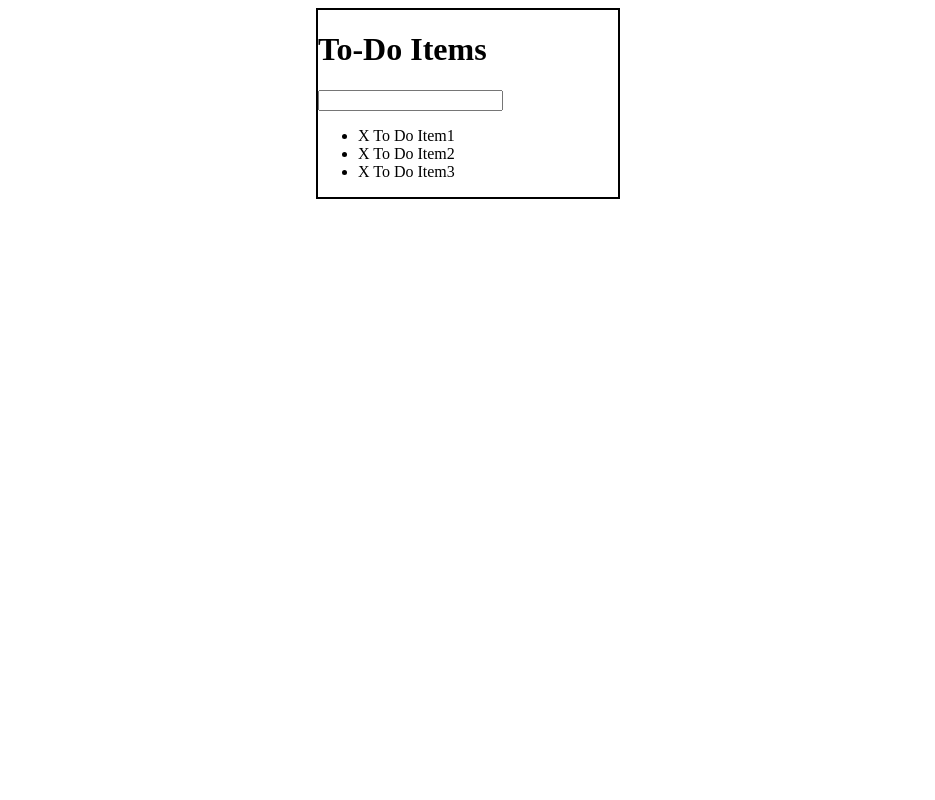
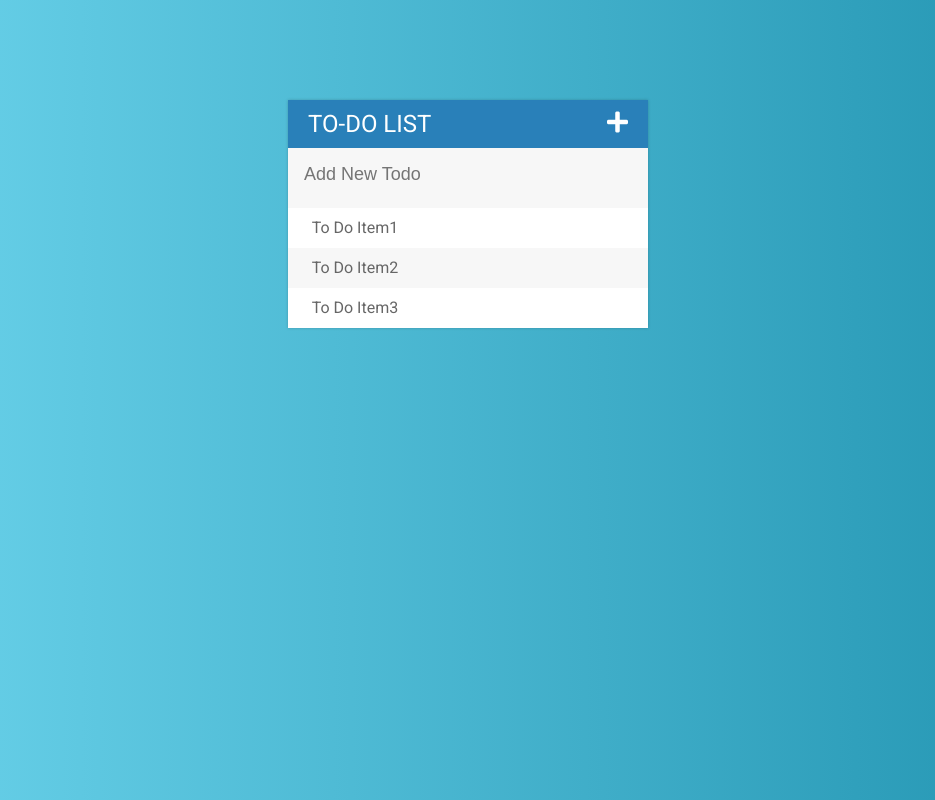
Before and after one commit to darshan61/ToDoList, a plain HTML site: page index.html in a window 1280 px wide. Shown: the whole page, without its empty margins (172-1107 px from the left). Drawn offline with Linux system fonts and the light colour scheme.

Commit message:
Styling v1

```diff
--- a/assests/css/todos.css
+++ b/assests/css/todos.css
@@ -1,10 +1,85 @@
-#container {
-	width: 300px;
-	margin: 0 auto;
-	border: solid 2px black;
+body {
+	font-family: 'Roboto', sans-serif;
+	background: #2193b0;  /* fallback for old browsers */
+    background: -webkit-linear-gradient(to right, #6dd5ed, #2193b0);  /* Chrome 10-25, Safari 5.1-6 */
+	background: linear-gradient(to right, #6dd5ed, #2193b0); /* W3C, IE 10+/ Edge, Firefox 16+, Chrome 26+, Opera 12+, Safari 7+ */
+
 }
 
+h1 {
+	background-color: #2980b9;
+	color: white;
+	font-weight: normal;
+	text-transform: uppercase;
+	margin: 0;
+	padding: 10px 20px;
+	font-size: 24px;
+}
+
+input[type='text'] {
+	font-size: 18px;
+	background-color: #f7f7f7;
+	width: 100%;
+	padding: 13px 13px 20px;
+	box-sizing: border-box;
+	color: #2980b9;
+	border:3px solid rgba(0,0,0,0);
+}
+
+input:focus {
+	background-color: white;
+	border: 3px solid blue;
+	outline: none;
+}
+
+ul {
+	list-style: none;
+	margin:0;
+	padding: 0;
+}
+
+li {
+	background-color: white;
+	height: 40px;
+	line-height: 40px;
+	color: #666;
+}
+
+li:nth-child(2n){
+	background-color: #f7f7f7;
+}
+
+li:hover span{
+	width: 40px;
+	opacity: 1.0;
+}
+
+span {
+	background-color: #e74c3c;
+	height: 40px;
+	margin-right: 20px;
+	color:white;
+	text-align: center;
+	width: 0;
+	display: inline-block;
+	transition: 0.2s linear;
+	opacity: 0;
+}
+
+#container {
+	width: 360px;
+	margin: 100px auto;
+	background-color: #f7f7f7;
+	box-shadow: 0 0 3px rgba(0, 0, 0, 0.2);
+}
+
+.fa-plus {
+	color: white;
+	float: right;
+}
+
+
 .completed {
-	color: green;
+	color: gray;
 	text-decoration: line-through;;
 }
--- a/assests/js/todos.js
+++ b/assests/js/todos.js
@@ -5,7 +5,7 @@ $("ul").on("click","li",function(){
 $("input").on("keypress",function (e){
 	if(e.which === 13){
 		var newItem = $(this).val();
-		$("ul").append("<li><span>X </span>"+ newItem +"</li>");
+		$("ul").append("<li><span><i class='fa fa-trash'></i></span> "+ newItem +"</li>");
 		$(this).val("");
 	}
 });
--- a/index.html
+++ b/index.html
@@ -3,18 +3,20 @@
 <head>
 	<title>To Do List</title>
 	<script type="text/javascript" src="assests\js\lib\jquery-3.3.1.min.js"></script>
+	<link href="https://fonts.googleapis.com/css?family=Roboto:400,500,700" rel="stylesheet">
+	<link rel="stylesheet" href="https://use.fontawesome.com/releases/v5.3.1/css/all.css" integrity="sha384-mzrmE5qonljUremFsqc01SB46JvROS7bZs3IO2EmfFsd15uHvIt+Y8vEf7N7fWAU" crossorigin="anonymous">
 	<link rel="stylesheet" type="text/css" href="assests/css/todos.css">
 
 </head>
 <body>
 
 <div id="container">
-	<h1>To-Do Items</h1>
-	<input type="text" name="toDoItem">
+	<h1>To-Do List<i class="fa fa-plus"></i></h1>
+	<input type="text" name="toDoItem" placeholder="Add New Todo">
 	<ul>
-		<li><span>X </span>To Do Item1</li>
-		<li><span>X </span>To Do Item2</li>
-		<li><span>X </span>To Do Item3</li>
+		<li><span><i class="fa fa-trash"></i></span> To Do Item1</li>
+		<li><span><i class="fa fa-trash"></i></span> To Do Item2</li>
+		<li><span><i class="fa fa-trash"></i></span> To Do Item3</li>
 	</ul>
 </div>
 
```
